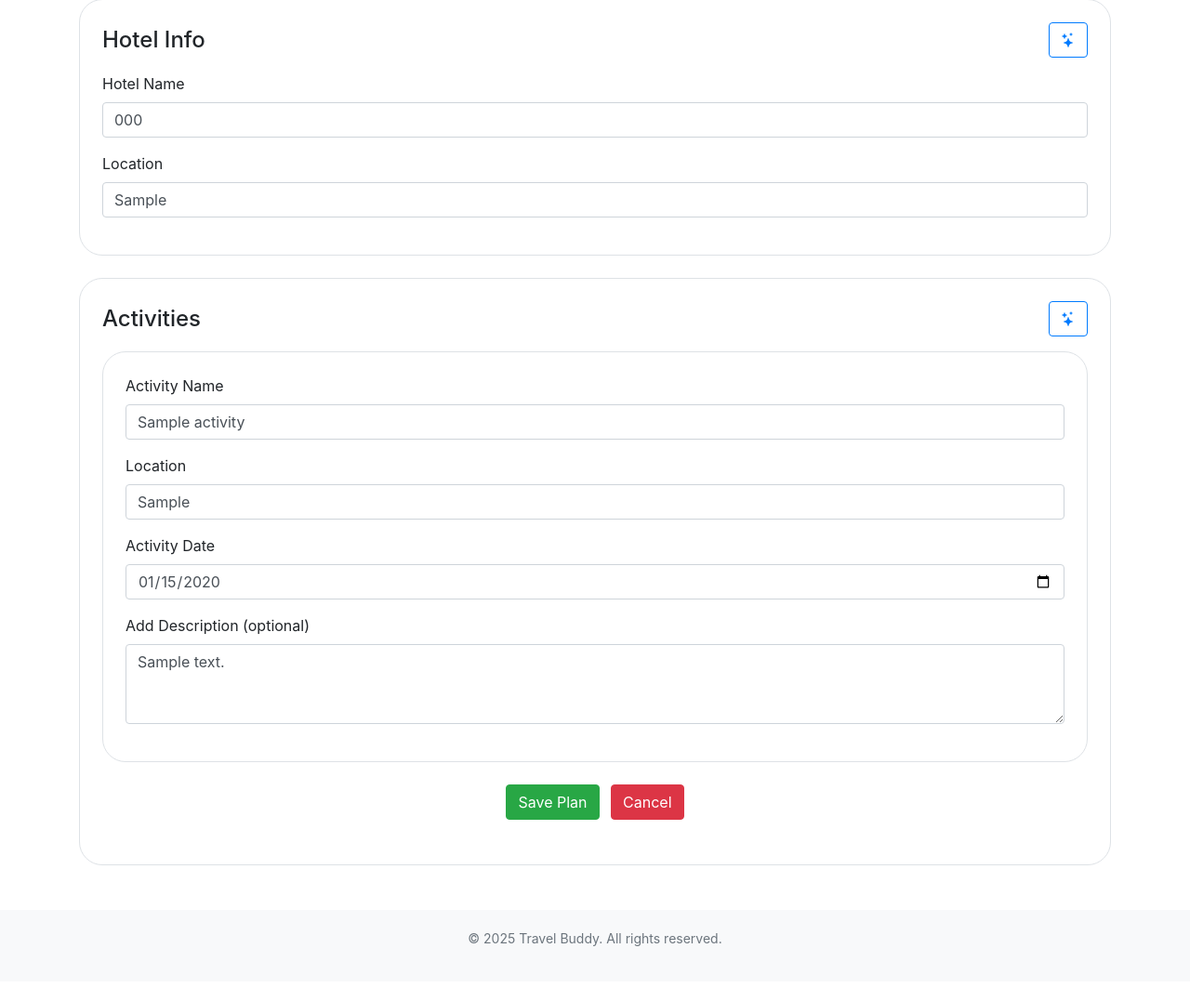
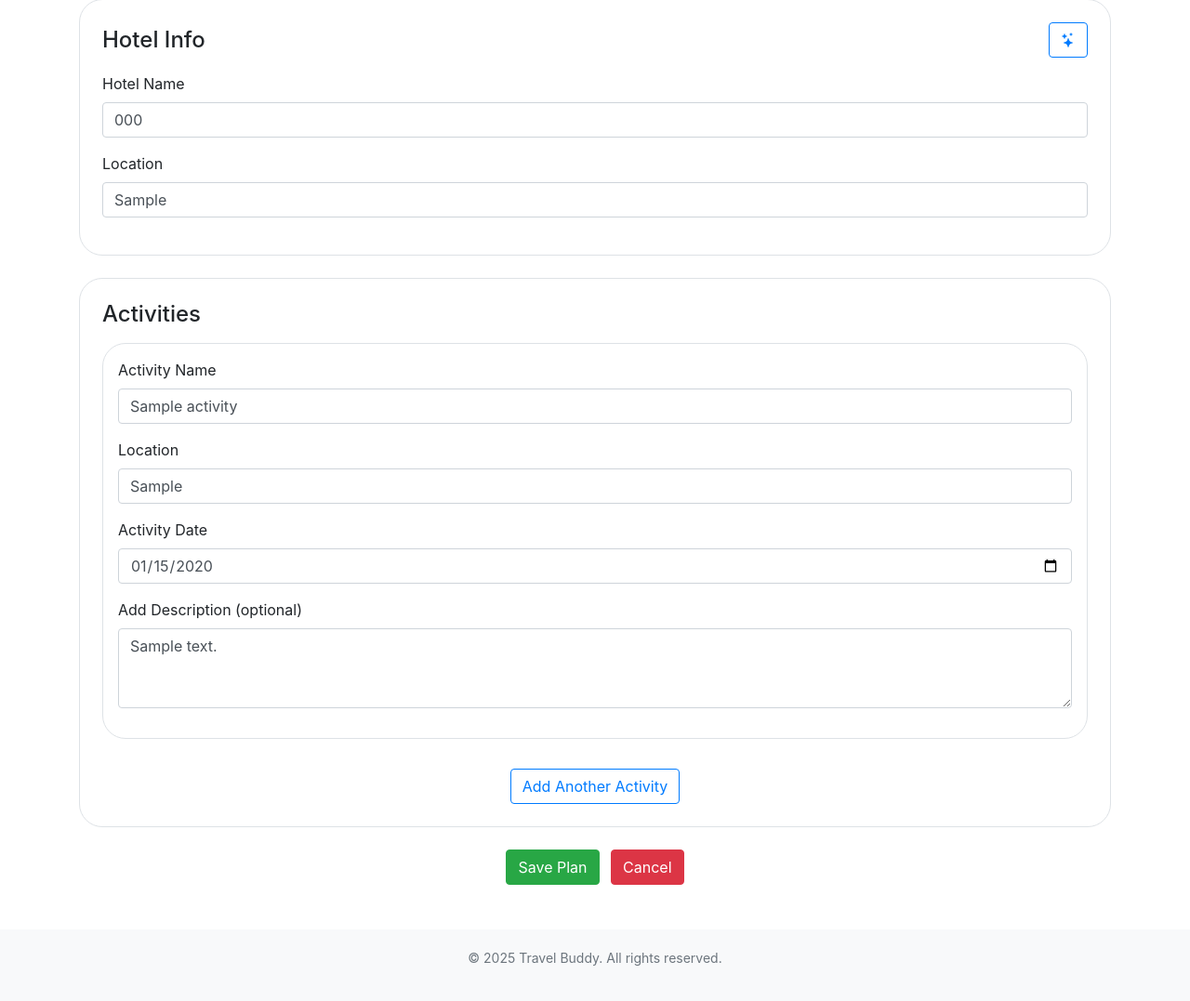
Before and after one commit to jsmnlao/Travel-Buddy, a Flask app: page /edit-plan/1 in a window 1280 px wide. Shown: the part 987-2064 px from the top of the page at 93% size. Before the commit the page ends 2005 px from the top, so only its background shows below. Run offline with Flask 3, Linux system fonts and the light colour scheme; a user stored in the database is signed in; tables that the repository leaves empty hold one stand-in row (values such as "Sample post"); some libraries are stand-ins or nearby versions.

Commit message:
edit plan works

```diff
--- a/website/templates/create-plan.html
+++ b/website/templates/create-plan.html
@@ -162,6 +162,7 @@
               <i class="bi bi-stars"></i>
             </button>
           </div>
+
           <div id="activity-container">
             <div class="activity-section">
               <div class="form-group">
--- a/website/templates/edit-plan.html
+++ b/website/templates/edit-plan.html
@@ -133,45 +134,46 @@
           </div>
           <div class="form-group">
             <label for="hotel_name">Hotel Name</label>
-            <input type="text" class="form-control" id="hotel_name" value="{{hotel.hotel_name}}" />
+            <input type="text" class="form-control" name="hotel_name" id="hotel_name" value="{{hotel.hotel_name}}" />
           </div>
           <div class="form-group">
             <label for="hotel_location">Location</label>
-            <input type="text" class="form-control" id="hotel_location" value="{{hotel.location}}" />
+            <input type="text" class="form-control" name="hotel_location" id="hotel_location" value="{{hotel.location}}" />
           </div>
         </div>
 
         <!-- Activity Planning -->
-
         <div class="card mb-4 p-4">
           <div class="d-flex justify-content-between align-items-center mb-3">
             <h4 class="mb-0">Activities</h4>
-            <button class="btn btn-outline-primary">
-              <i class="bi bi-stars"></i>
-            </button>
           </div>
 
+          <div id="activity-container">
             {% for activity in activities %}
-          <div class="card mb-4 p-4">
+            <div class="card mb-3 p-3">
               <div class="form-group">
-              <label for="activity_name">Activity Name</label>
-              <input type="text" class="form-control" id="activity_name" value="{{activity.activity_name}}" />
+                <label>Activity Name</label>
+                <input type="text" class="form-control" name="activity_name[]" value="{{activity.activity_name}}" />
               </div>
               <div class="form-group">
-              <label for="activity_location">Location</label>
-              <input type="text" class="form-control" id="activity_location" value="{{activity.location}}" />
+                <label>Location</label>
+                <input type="text" class="form-control" name="activity_location[]" value="{{activity.location}}" />
               </div>
               <div class="form-group">
-              <label for="activity_date">Activity Date</label>
-              <input type="date" class="form-control" id="activity_date" value="{{activity.date}}" />
+                <label>Activity Date</label>
+                <input type="date" class="form-control" name="activity_date[]" value="{{activity.date}}" />
               </div>
               <div class="form-group">
-              <label for="activity_description">Add Description (optional)</label>
-              <textarea class="form-control" id="activity_description" rows="3">{{activity.description}}</textarea>
+                <label>Add Description (optional)</label>
+                <textarea class="form-control" name="activity_description[]" rows="3">{{activity.description}}</textarea>
               </div>
             </div>
             {% endfor %}
-
+          </div>
+          <div class="text-center mt-3">
+            <button type="button" id="addActivityBtn" class="btn btn-outline-primary">Add Another Activity</button>
+          </div>
+        </div>
 
         <script>
           document.getElementById('addActivityBtn').addEventListener('click', function () {
@@ -180,19 +182,19 @@
 
             newActivity.innerHTML = `<hr> <div class="form-group">
                 <label for="activity_name">Activity Name</label>
-                <input type="text" class="form-control" placeholder="e.g. Try local foods!" />
+                <input type="text" class="form-control" name="activity_name[]" placeholder="e.g. Try local foods!" />
               </div>
               <div class="form-group">
                 <label for="activity_location">Location</label>
-                <input type="text" class="form-control" placeholder="Address" />
+                <input type="text" class="form-control" name="activity_location[]" placeholder="Address" />
               </div>
               <div class="form-group">
                 <label for="activity_date">Activity Date</label>
-                <input type="date" class="form-control" />
+                <input type="date" class="form-control" name="activity_date[]"/>
               </div>
               <div class="form-group">
                 <label for="activity_description">Add Description (optional)</label>
-                <textarea class="form-control" rows="3" placeholder="Describe activity..."></textarea>
+                <textarea class="form-control" rows="3" name="activity_description[]" placeholder="Describe activity..."></textarea>
               </div>`;
             document.getElementById('activity-container').appendChild(newActivity);
           });
--- a/website/views.py
+++ b/website/views.py
@@ -197,23 +197,28 @@ def save_plan():
 @views.route('/update-plan', methods=['POST'])
 def update_plan():
     try:
-        trip_id = request.form['t']
-        trip = Trip.query.get_or_404('trip_id')
+        trip_id = request.form.get('trip_id')
+        if not trip_id:
+            print("trip_id not received in form!")
+            raise Exception("Missing trip_id in form data")
+        trip = Trip.query.get_or_404(trip_id)
+
         if trip.user_id != current_user.id:
             abort(403)
 
         trip.destination = request.form['destination']
-        trip.start_date = request.form['startDate']
-        trip.end_date = request.form['endDate']
+        trip.start_date = datetime.strptime(request.form['startDate'], '%Y-%m-%d').date()
+        trip.end_date = datetime.strptime(request.form['endDate'], '%Y-%m-%d').date()
         trip.travelers = request.form['travelers']
         trip.budget = request.form['budget']
 
         flight = Flight.query.filter_by(trip_id=trip_id).first()
+
         if flight:
             flight.airline = request.form['airline']
             flight.flight_number = request.form['flight_number']
-            flight.departure_date = request.form['depart_date']
-            flight.departure_time = request.form['depart_time']
+            flight.departure_date = datetime.strptime(request.form['depart_date'], '%Y-%m-%d').date()
+            flight.departure_time = datetime.strptime(request.form['depart_time'], '%H:%M').time()
 
 
         hotel = Hotel.query.filter_by(trip_id=trip_id).first()
@@ -224,21 +229,35 @@ def update_plan():
         activities = Activity.query.filter_by(trip_id=trip_id).all()
         activity_names = request.form.getlist('activity_name[]')
         activity_locations = request.form.getlist('activity_location[]')
-        activity_dates = request.form.getlist('activity_date[]')
+        activity_dates = activity_dates = [
+            datetime.strptime(d, '%Y-%m-%d').date()
+            for d in request.form.getlist('activity_date[]')]
         activity_descriptions = request.form.getlist('activity_description[]')
 
+        # update existing actvities
         if activities:
-            for i in range(len(activities)):
+            for i in range(min(len(activities), len(activity_names))):
                 activities[i].activity_name = activity_names[i]
                 activities[i].location = activity_locations[i]
                 activities[i].date = activity_dates[i]
                 activities[i].description = activity_descriptions[i]
 
-            db.session.commit()
+        # add any new activities
+        for i in range(len(activities), len(activity_names)):
+            new_activity = Activity(
+                trip_id=trip_id,
+                activity_name=activity_names[i],
+                location=activity_locations[i],
+                date=activity_dates[i],
+                description=activity_descriptions[i]
+            )
+            db.session.add(new_activity)
+
+        db.session.commit()
 
     except Exception as ex:
         db.session.rollback()
         print('Error saving plan: ', ex)
 
     flash('Plan updated successfully!', category='success')
-    return redirect(url_for('views.edit_plan', trip_id=trip_id))
+    return redirect('/home')
```
Also changed, not shown: other parts of website/templates/edit-plan.html (+11 -10 lines). Lines whose indentation alone changed are shown as unchanged.
